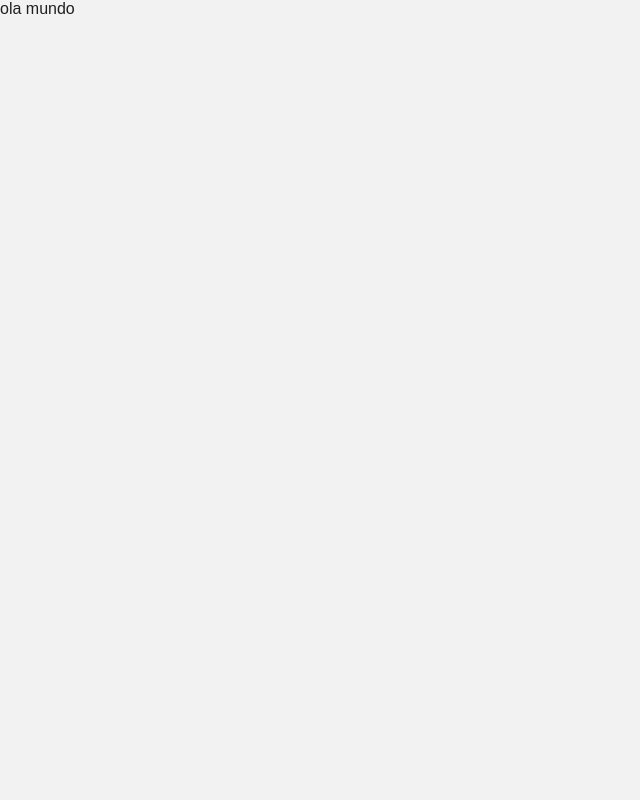
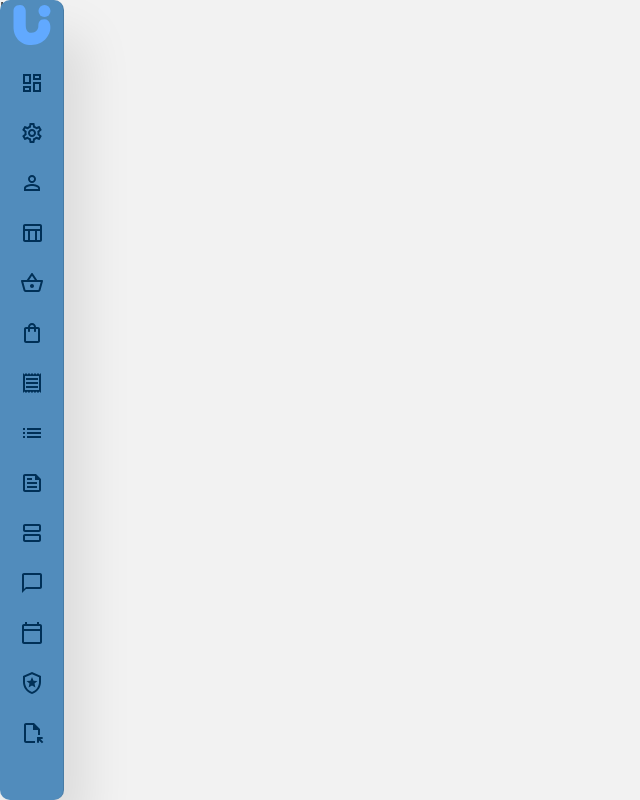
Before and after one commit to lucavini/MUI-dashboard, a React (Create React App) app: page / in a window 1280 px wide. Shown: the whole page, without its empty margins (0-640 px from the left). Built offline with nearby package versions, Linux system fonts and the light colour scheme.

Commit message:
menu lateral

```diff
--- a/package.json
+++ b/package.json
@@ -5,6 +5,7 @@
   "dependencies": {
     "@emotion/react": "^11.9.0",
     "@emotion/styled": "^11.8.1",
+    "@mui/icons-material": "^5.6.2",
     "@mui/material": "^5.7.0",
     "@mui/styled-engine-sc": "^5.7.0",
     "@testing-library/jest-dom": "^5.14.1",
--- a/src/App.tsx
+++ b/src/App.tsx
@@ -1,4 +1,5 @@
 import React from 'react';
+import { BrowserRouter } from 'react-router-dom';
 
 import { ThemeProvider as StyledThemeProvider } from 'styled-components';
 import { ThemeProvider as MUIThemeProvider } from '@mui/material/styles';
@@ -8,12 +9,18 @@ import GlobalStyles from './Styles/global';
 import MUITheme from './Styles/Default/MUI';
 import SCTheme from './Styles/Default/Styled';
 
+import Routes from './Routes';
+import LateralMenu from './components/LateralMenu';
+
 function App() {
   return (
     <MUIThemeProvider theme={MUITheme}>
       <StyledThemeProvider theme={SCTheme}>
         <GlobalStyles />
-        <div className='App'>ola mundo</div>
+        <BrowserRouter>
+          <LateralMenu />
+          <Routes />
+        </BrowserRouter>
       </StyledThemeProvider>
     </MUIThemeProvider>
   );
--- /dev/null
+++ b/src/Routes/index.tsx
@@ -0,0 +1,15 @@
+import React from 'react';
+import { Routes, Route } from 'react-router-dom';
+
+// Components
+import Home from '../pages/Home';
+
+function Router() {
+  return (
+    <Routes>
+      <Route path='/' element={<Home />} />
+    </Routes>
+  );
+}
+
+export default Router;
--- /dev/null
+++ b/src/components/LateralMenu/index.tsx
@@ -0,0 +1,153 @@
+import React from 'react';
+import { Link } from 'react-router-dom';
+
+// components
+import Tooltip from '@mui/material/Tooltip';
+import ListItem from '@mui/material/ListItem';
+import ListItemIcon from '@mui/material/ListItemIcon';
+
+// icons
+import DashboardOutlinedIcon from '@mui/icons-material/DashboardOutlined';
+import SettingsOutlinedIcon from '@mui/icons-material/SettingsOutlined';
+import PersonOutlineOutlinedIcon from '@mui/icons-material/PersonOutlineOutlined';
+import TableChartOutlinedIcon from '@mui/icons-material/TableChartOutlined';
+import ShoppingBasketOutlinedIcon from '@mui/icons-material/ShoppingBasketOutlined';
+import ShoppingBagOutlinedIcon from '@mui/icons-material/ShoppingBagOutlined';
+import ReceiptOutlinedIcon from '@mui/icons-material/ReceiptOutlined';
+import ListOutlinedIcon from '@mui/icons-material/ListOutlined';
+import FeedOutlinedIcon from '@mui/icons-material/FeedOutlined';
+import ViewAgendaOutlinedIcon from '@mui/icons-material/ViewAgendaOutlined';
+import ChatBubbleOutlineOutlinedIcon from '@mui/icons-material/ChatBubbleOutlineOutlined';
+import CalendarTodayOutlinedIcon from '@mui/icons-material/CalendarTodayOutlined';
+import LocalPoliceOutlinedIcon from '@mui/icons-material/LocalPoliceOutlined';
+import FileOpenOutlinedIcon from '@mui/icons-material/FileOpenOutlined';
+
+// styles
+import { Drawer, List } from './styles';
+
+// assets
+import { ReactComponent as Logo } from '../../Assets/images/logo.svg';
+
+function LateralMenu() {
+  return (
+    <Drawer variant='permanent' anchor='left'>
+      <Logo className='logo' />
+
+      <List>
+        <ListItem component={Link} to='/' button className='item'>
+          <ListItemIcon>
+            <Tooltip title='Dashboard' placement='right'>
+              <DashboardOutlinedIcon className='icon' />
+            </Tooltip>
+          </ListItemIcon>
+        </ListItem>
+
+        <ListItem component={Link} to='/' button className='item'>
+          <ListItemIcon>
+            <Tooltip title='Account Settings' placement='right'>
+              <SettingsOutlinedIcon className='icon' />
+            </Tooltip>
+          </ListItemIcon>
+        </ListItem>
+
+        <ListItem component={Link} to='/' button className='item'>
+          <ListItemIcon>
+            <Tooltip title='User Profile' placement='right'>
+              <PersonOutlineOutlinedIcon className='icon' />
+            </Tooltip>
+          </ListItemIcon>
+        </ListItem>
+
+        <ListItem component={Link} to='/' button className='item'>
+          <ListItemIcon>
+            <Tooltip title='Data Table' placement='right'>
+              <TableChartOutlinedIcon className='icon' />
+            </Tooltip>
+          </ListItemIcon>
+        </ListItem>
+
+        <ListItem component={Link} to='/' button className='item'>
+          <ListItemIcon>
+            <Tooltip title='Admin ecommerce' placement='right'>
+              <ShoppingBasketOutlinedIcon className='icon' />
+            </Tooltip>
+          </ListItemIcon>
+        </ListItem>
+
+        <ListItem component={Link} to='/' button className='item'>
+          <ListItemIcon>
+            <Tooltip title='Ecommerce' placement='right'>
+              <ShoppingBagOutlinedIcon className='icon' />
+            </Tooltip>
+          </ListItemIcon>
+        </ListItem>
+
+        <ListItem component={Link} to='/' button className='item'>
+          <ListItemIcon>
+            <Tooltip title='Invoice' placement='right'>
+              <ReceiptOutlinedIcon className='icon' />
+            </Tooltip>
+          </ListItemIcon>
+        </ListItem>
+
+        <ListItem component={Link} to='/' button className='item'>
+          <ListItemIcon>
+            <Tooltip title='User Management' placement='right'>
+              <ListOutlinedIcon className='icon' />
+            </Tooltip>
+          </ListItemIcon>
+        </ListItem>
+
+        <ListItem component={Link} to='/' button className='item'>
+          <ListItemIcon>
+            <Tooltip title='Projects' placement='right'>
+              <FeedOutlinedIcon className='icon' />
+            </Tooltip>
+          </ListItemIcon>
+        </ListItem>
+
+        <ListItem component={Link} to='/' button className='item'>
+          <ListItemIcon>
+            <Tooltip title='Kanban' placement='right'>
+              <ViewAgendaOutlinedIcon className='icon' />
+            </Tooltip>
+          </ListItemIcon>
+        </ListItem>
+
+        <ListItem component={Link} to='/' button className='item'>
+          <ListItemIcon>
+            <Tooltip title='Chat' placement='right'>
+              <ChatBubbleOutlineOutlinedIcon className='icon' />
+            </Tooltip>
+          </ListItemIcon>
+        </ListItem>
+
+        <ListItem component={Link} to='/' button className='item'>
+          <ListItemIcon>
+            <Tooltip title='Calendar' placement='right'>
+              <CalendarTodayOutlinedIcon className='icon' />
+            </Tooltip>
+          </ListItemIcon>
+        </ListItem>
+
+        <ListItem component={Link} to='/' button className='item'>
+          <ListItemIcon>
+            <Tooltip title='Sessions' placement='right'>
+              <LocalPoliceOutlinedIcon className='icon' />
+            </Tooltip>
+          </ListItemIcon>
+        </ListItem>
+
+        <ListItem component={Link} to='/' button className='item'>
+          <ListItemIcon>
+            <Tooltip title='Pages' placement='right'>
+              <FileOpenOutlinedIcon className='icon' />
+            </Tooltip>
+          </ListItemIcon>
+        </ListItem>
+      </List>
+    </Drawer>
+  );
+}
+
+export default LateralMenu;
--- /dev/null
+++ b/src/components/LateralMenu/styles.ts
@@ -0,0 +1,50 @@
+import { styled } from '@mui/material/styles';
+import { Drawer as MuiDrawer, List as MuiList } from '@mui/material';
+
+const drawerWidth = 64;
+
+export const Drawer = styled(MuiDrawer, {
+  shouldForwardProp: (prop) => prop !== 'open',
+})(({ theme }) => ({
+  width: drawerWidth,
+  flexShrink: 0,
+  '& .MuiDrawer-paper': {
+    borderRadius: '10px',
+    boxShadow: '20px 35px 50px #0000001A',
+    overflow: 'hidden',
+    display: 'flex',
+    flexDirection: 'column',
+    alignItems: 'center',
+    width: drawerWidth,
+    height: '100vh',
+    padding: '5px 0px',
+    boxSizing: 'border-box',
+    background: theme.palette.primary.light,
+  },
+
+  '.logo': {
+    maxWidth: '40px',
+    maxHeight: '40px',
+  },
+
+  '.icon': {
+    margin: '0 auto',
+    fill: theme.palette.primary.dark,
+    color: theme.palette.primary.dark,
+  },
+
+  '.item': {
+    margin: '10px 0px',
+
+    '&:hover .icon': {
+      fill: '#fff',
+      color: '#fff',
+    },
+  },
+}));
+
+export const List = styled(MuiList)(() => ({
+  height: '100%',
+  overflowY: 'hidden',
+  overflowX: 'hidden',
+}));
--- /dev/null
+++ b/src/pages/Home/index.tsx
@@ -0,0 +1,7 @@
+import React from 'react';
+
+function Home() {
+  return <div>Home</div>;
+}
+
+export default Home;
```
Also changed, not shown: src/Routes/router.tsx (deleted, +0 -7 lines), .eslintrc.json, src/Assets/images/logo.svg (added), 1 other file (tests, documents, lock files or other folders).
